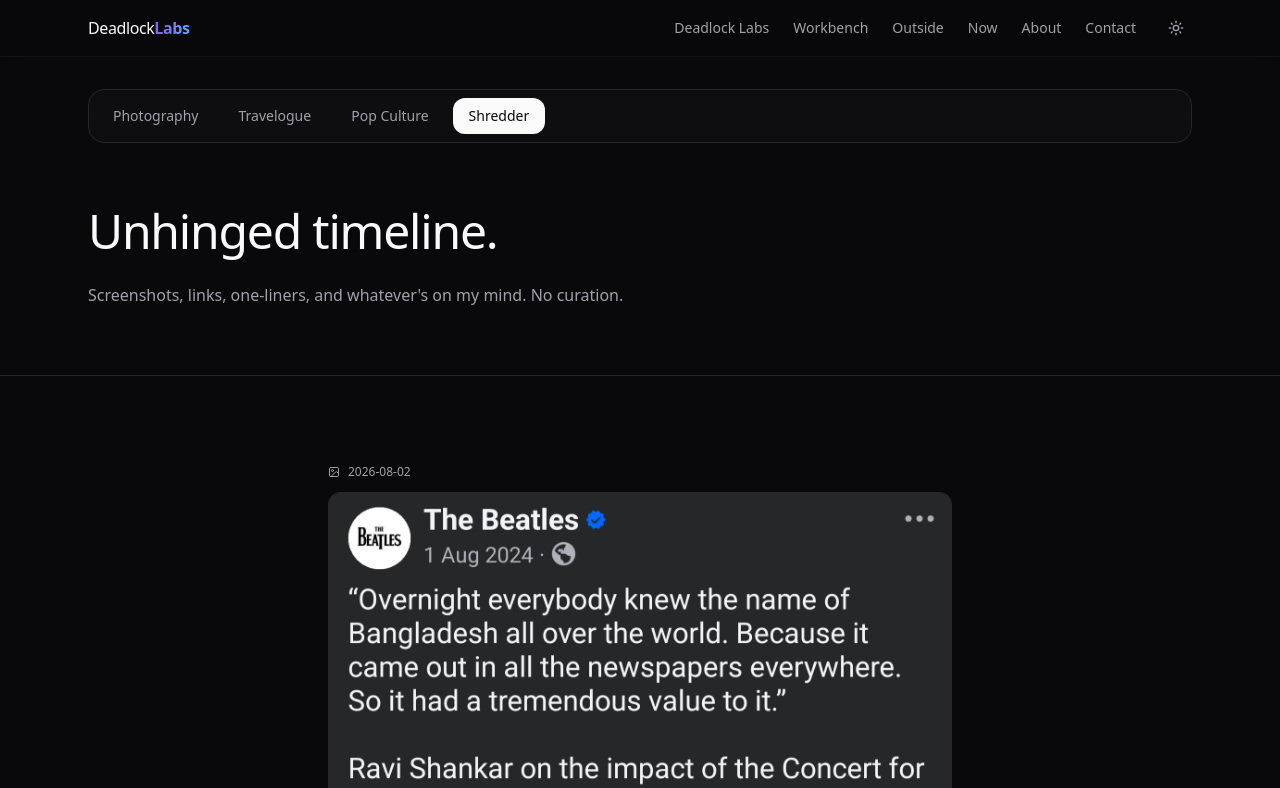
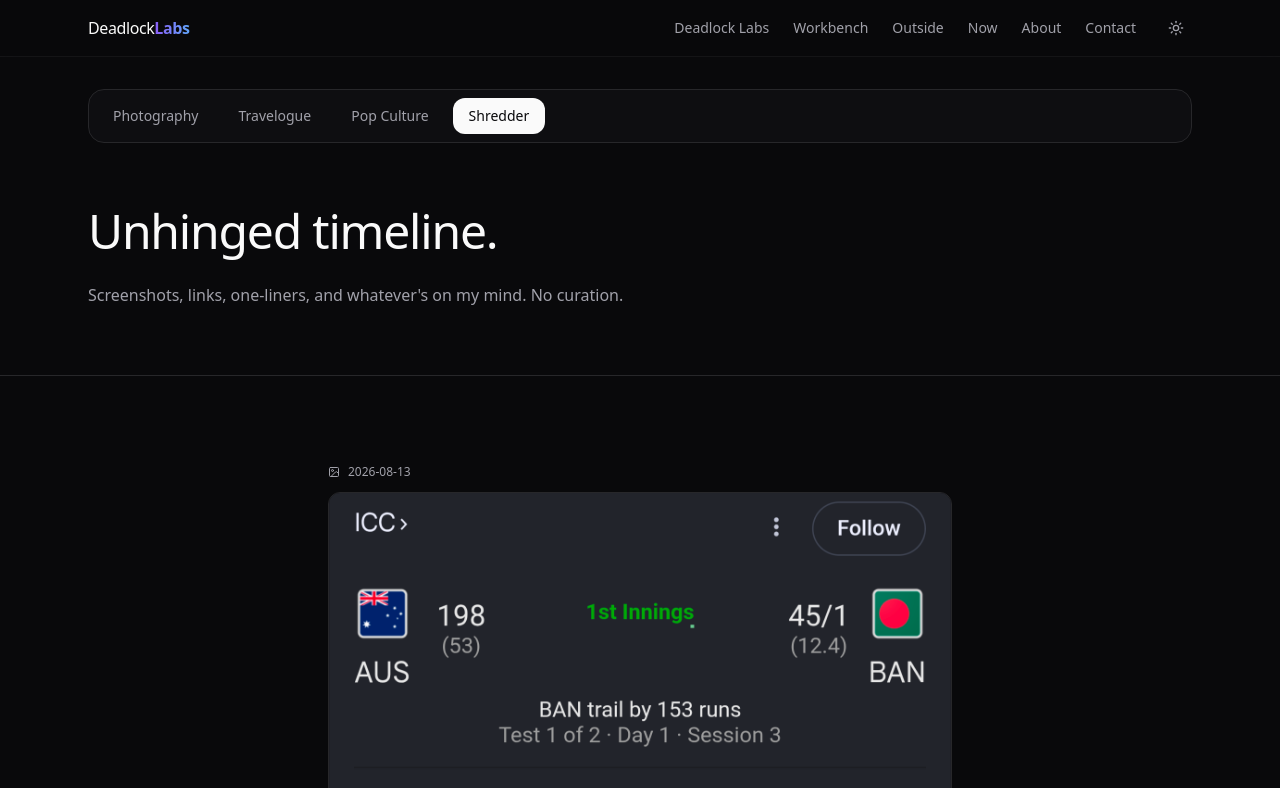
Before and after one commit to Deadlocks-Co/ibrahim-faisal, a Next.js app: page /outside/feed in a window 1280 px wide. Shown: the top 788 px of the page. Built offline with nearby package versions, Linux system fonts and the light colour scheme; no server answers.

Commit message:
content(shredder): auto-sync new posts from Drive

```diff
--- a/content/feed.ts
+++ b/content/feed.ts
@@ -89,4 +89,11 @@ export const feedPosts: FeedPost[] = [
     content: "",
     image: "/shredder/screenshot-20260802-102510.png",
   },
+  {
+    id: "012",
+    type: "image",
+    date: "2026-08-13",
+    content: "",
+    image: "/shredder/screenshot-20260813-171214.png",
+  },
 ];
--- a/content/shredder-manifest.json
+++ b/content/shredder-manifest.json
@@ -1,6 +1,7 @@
 {
   "processed": [
     "153hxSgoETBlFF8fT5J2ep6sS8RpCmWEc",
+    "1F093LFGoGLh-7VYwN64vK9CuzDQiey3p",
     "1GHMTz9W8MLEjvnOifvzJF2hH1hCbQ-FN",
     "1NCLeo3zrns4zT1uVW2SLj7T1gYE8AI0T",
     "1VyUpFvFik5jnNQj_ZrHyWpsdec39ugV9",
```
Also changed, not shown: public/shredder/screenshot-20260813-171214.png (added).
